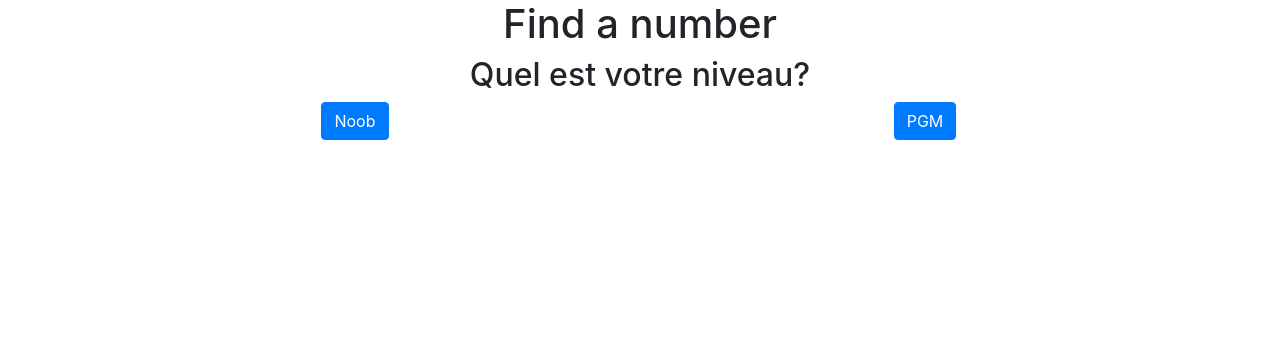
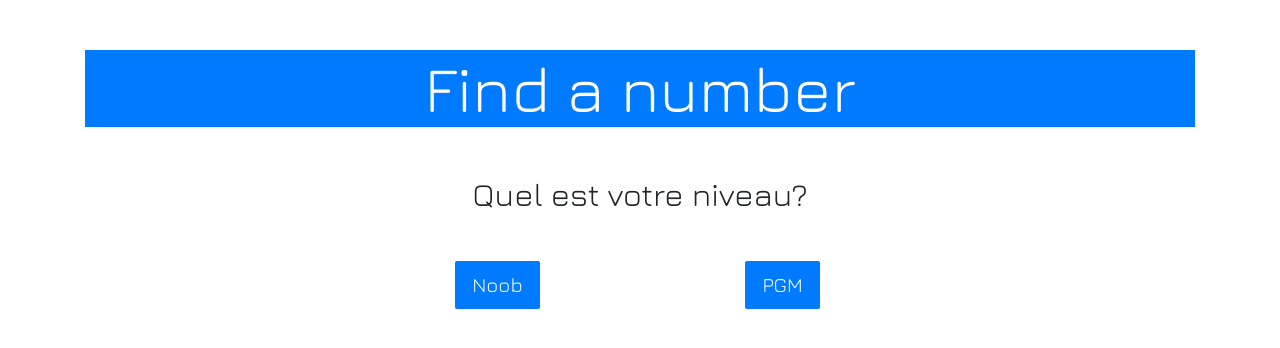
Before and after one commit to DavidK24111977/findNumber, a plain HTML site: page index.html in a window 1280 px wide. Drawn offline with nearby package versions, Linux system fonts and the light colour scheme.

Commit message:
optimisation

```diff
--- a/css/app.css
+++ b/css/app.css
@@ -1,5 +1,12 @@
 body{
-    padding-bottom: 50px;
+    padding-top: 50px;
+    font-family: 'Jura', sans-serif;
+
+}
+h1{
+    font-size:4em;
+    background-color: #007bff;
+    color: #fff;
 }
 #form{
     display: none;
@@ -17,3 +24,6 @@ body{
 .is-show{
     display: block;
 }
+.btn,.btn-lg{
+    border-radius: 0.1rem;
+}
--- a/index.html
+++ b/index.html
@@ -6,23 +6,24 @@
     <meta name="viewport" content="width=device-width">
     <link rel="stylesheet" href="https://stackpath.bootstrapcdn.com/bootstrap/4.3.1/css/bootstrap.min.css"
           integrity="sha384-ggOyR0iXCbMQv3Xipma34MD+dH/1fQ784/j6cY/iJTQUOhcWr7x9JvoRxT2MZw1T" crossorigin="anonymous">
+    <link href="https://fonts.googleapis.com/css?family=Jura&display=swap" rel="stylesheet">
     <link rel="stylesheet" href="css/app.css">
-    <title>Title</title>
+    <title>Find a number</title>
 
 </head>
 <body>
 <div class="container text-center">
-    <h1>Find a number</h1>
+    <h1 class="mb-5">Find a number</h1>
     <div class="text-center" id="levelContent">
         <div class="row">
             <div class="col-md-12">
-                <h2>Quel est votre niveau?</h2>
+                <h2 class="mb-5">Quel est votre niveau?</h2>
             </div>
-            <div class="col-md-6">
-                <button class="btn btn-primary level">Noob</button>
+            <div class="col-md-3 offset-md-3  mb-4">
+                <button class="btn btn-primary btn-lg level">Noob</button>
             </div>
-            <div class="col-md-6">
-                <button class="btn btn-primary level">PGM</button>
+            <div class="col-md-3 mb-4">
+                <button class="btn btn-primary btn-lg  level">PGM</button>
             </div>
         </div>
     </div>
@@ -40,18 +41,20 @@
                     <button class="btn btn-primary" id="propositionBtn">Soumettre</button>
                 </div>
             </div>
-            <div class="col-md-6 offset-md-3" id="result">
+            <div class="col-md-6 offset-md-3 mb-5" id="result">
             </div>
             <div class="col-md-6 offset-md-3 is-hide" id="replay">
-                <button class="btn btn-primary mt-5" id="replayBtn">Rejouer</button>
+                <button class="btn btn-primary mt-5 mb-5" id="replayBtn">Rejouer</button>
             </div>
-            <div class="col-md-3">
+            <div class="col-md-6 offset-md-3 is-hide" id="listNumberContent">
                 <h4>Chiffres proposés</h4>
                 <ul class="list-group" id="listNumber">
 
+
                 </ul>
+            </div>
 
-            </div>
+
         </div>
     </div>
 </div>
--- a/js/app.js
+++ b/js/app.js
@@ -6,6 +6,7 @@ var alert = document.getElementById("alert");
 var replay = document.getElementById("replay");
 var formContent = document.getElementById("formContent");
 var levelBtn = document.getElementsByClassName("level");
+var listNumberContent = document.getElementById("listNumberContent");
 var level="";
 var tofind;
 var limit;
@@ -30,6 +31,9 @@ propositionBtn.onclick=function(){
     if(proposition.value > 0 && proposition.value <= limit){
         alert.classList.add('is-hide');
         alert.classList.remove('is-show');
+        listNumberContent.classList.add('is-show');
+        listNumberContent.classList.remove('is-hide');
+
         counter++;
         tries=maxTry-counter;
         if(proposition.value > tofind && tries > 0){
```
